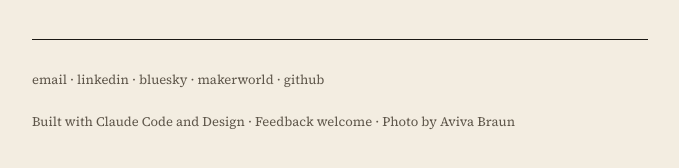
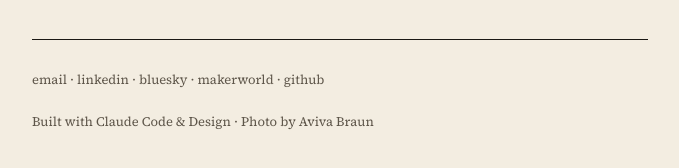
Before and after one commit to AmesCG23/personal_site, a plain HTML site: page index.html in a window 1280 px wide. Shown: the part 1871-2039 px from the top of the page, without its empty margins (300-979 px from the left). Drawn offline with nearby package versions, Linux system fonts and the light colour scheme.

Commit message:
Update index.html

```diff
--- a/index.html
+++ b/index.html
@@ -215,7 +215,7 @@
       <a href="https://github.com/AmesCG23" target="_blank" rel="noopener noreferrer">github</a>
       <br>
       <br>
-      Built with Claude Code and Design &#183 Feedback welcome &#183; Photo by Aviva Braun
+      Built with Claude Code &#38; Design &#183; Photo by Aviva Braun
     </footer>
 
   </main>
```
